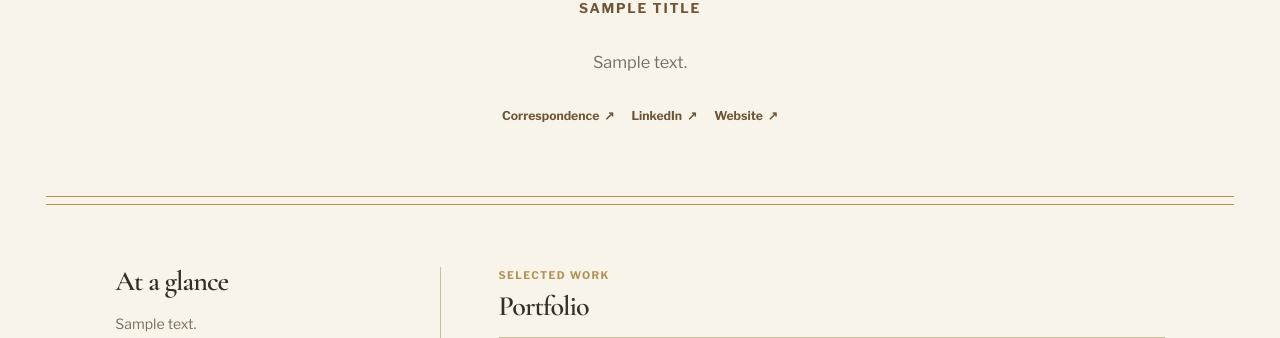
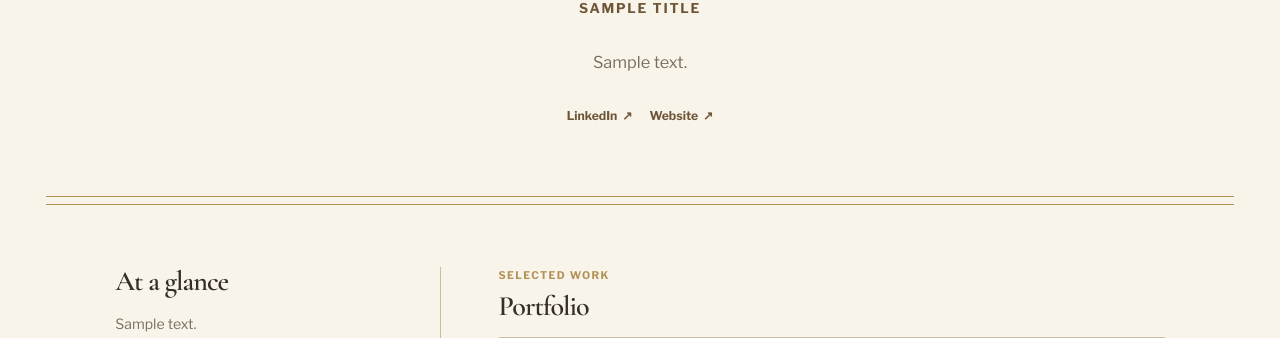
Before and after one commit to AdeelMalik22/portfolio_manager, a Django app: template templates/portfolio_templates/template_elegant_classic.html in a window 1280 px wide. Shown: the part 510-848 px from the top of the page. Run offline with Django 5.2, Linux system fonts and the light colour scheme; the template is opened without the code that fills it: most values are stand-ins (such as "Sample title", 1, 10 or a date in 2020); grey boxes marked "Sample" are stand-in pictures.

Commit message:
fix(templates): remove correspondence link

```diff
--- a/templates/portfolio_templates/template_elegant_classic.html
+++ b/templates/portfolio_templates/template_elegant_classic.html
@@ -11,7 +11,7 @@
         {% endif %}
     </style>
 </head>
-<body><article class="folio"><header class="mast"><span>Selected works / {{ full_name }}</span></header><section class="hero"><div class="crest">{{ full_name|slice:":1" }}</div><h1>{{ full_name }}</h1><p class="role">{{ title }}</p><p class="bio">{{ bio }}</p><div class="links">{% if email %}<a href="mailto:{{ email }}">Correspondence</a>{% endif %}{% if linkedin %}<a href="{{ linkedin }}" target="_blank" rel="noopener noreferrer">LinkedIn</a>{% endif %}{% if portfolio_website %}<a href="{{ portfolio_website }}" target="_blank" rel="noopener noreferrer">Website</a>{% endif %}</div></section><div class="rule"></div>
+<body><article class="folio"><header class="mast"><span>Selected works / {{ full_name }}</span></header><section class="hero"><div class="crest">{{ full_name|slice:":1" }}</div><h1>{{ full_name }}</h1><p class="role">{{ title }}</p><p class="bio">{{ bio }}</p><div class="links">{% if linkedin %}<a href="{{ linkedin }}" target="_blank" rel="noopener noreferrer">LinkedIn</a>{% endif %}{% if portfolio_website %}<a href="{{ portfolio_website }}" target="_blank" rel="noopener noreferrer">Website</a>{% endif %}</div></section><div class="rule"></div>
 <div class="body-grid"><aside class="aside"><h2>At a glance</h2><p>{{ bio }}</p><div class="details">{% if location %}<span>{{ location }}</span>{% endif %}{% if email %}<a href="mailto:{{ email }}">{{ email }}</a>{% endif %}{% if phone %}<span>{{ phone }}</span>{% endif %}</div>{% if skills %}<div class="skills">{% for skill in skills %}<span>{{ skill }}</span>{% endfor %}</div>{% endif %}</aside><main>
 {% if projects %}<section class="folio-section"><p class="kicker">Selected work</p><h2>Portfolio</h2>{% for project in projects %}<article class="work"><h3>{{ project.title }}</h3>{% if project.description %}<p>{{ project.description }}</p>{% endif %}{% if project.tech_stack %}<small>{{ project.tech_stack }}</small>{% endif %}{% if project.live_link %}<a href="{{ project.live_link }}" target="_blank" rel="noopener noreferrer">View project ↗</a>{% endif %}</article>{% endfor %}</section>{% endif %}
 {% if experience or education %}<section class="folio-section"><p class="kicker">Professional record</p><h2>Experience &amp; education.</h2><div class="chronology">{% if experience %}<div class="record-group"><p class="record-group-title">Experience</p>{% for exp in experience %}<article><time>{{ exp.duration }}</time><h3>{{ exp.role }}{% if exp.company %} · {{ exp.company }}{% endif %}</h3>{% if exp.description %}<p>{{ exp.description }}</p>{% endif %}</article>{% endfor %}</div>{% endif %}{% if education %}<div class="record-group"><p class="record-group-title">Education</p>{% for edu in education %}<article><time>{{ edu.year }}</time><h3>{{ edu.degree }}{% if edu.field %} · {{ edu.field }}{% endif %}</h3><p>{{ edu.school }}</p></article>{% endfor %}</div>{% endif %}</div></section>{% endif %}
```
